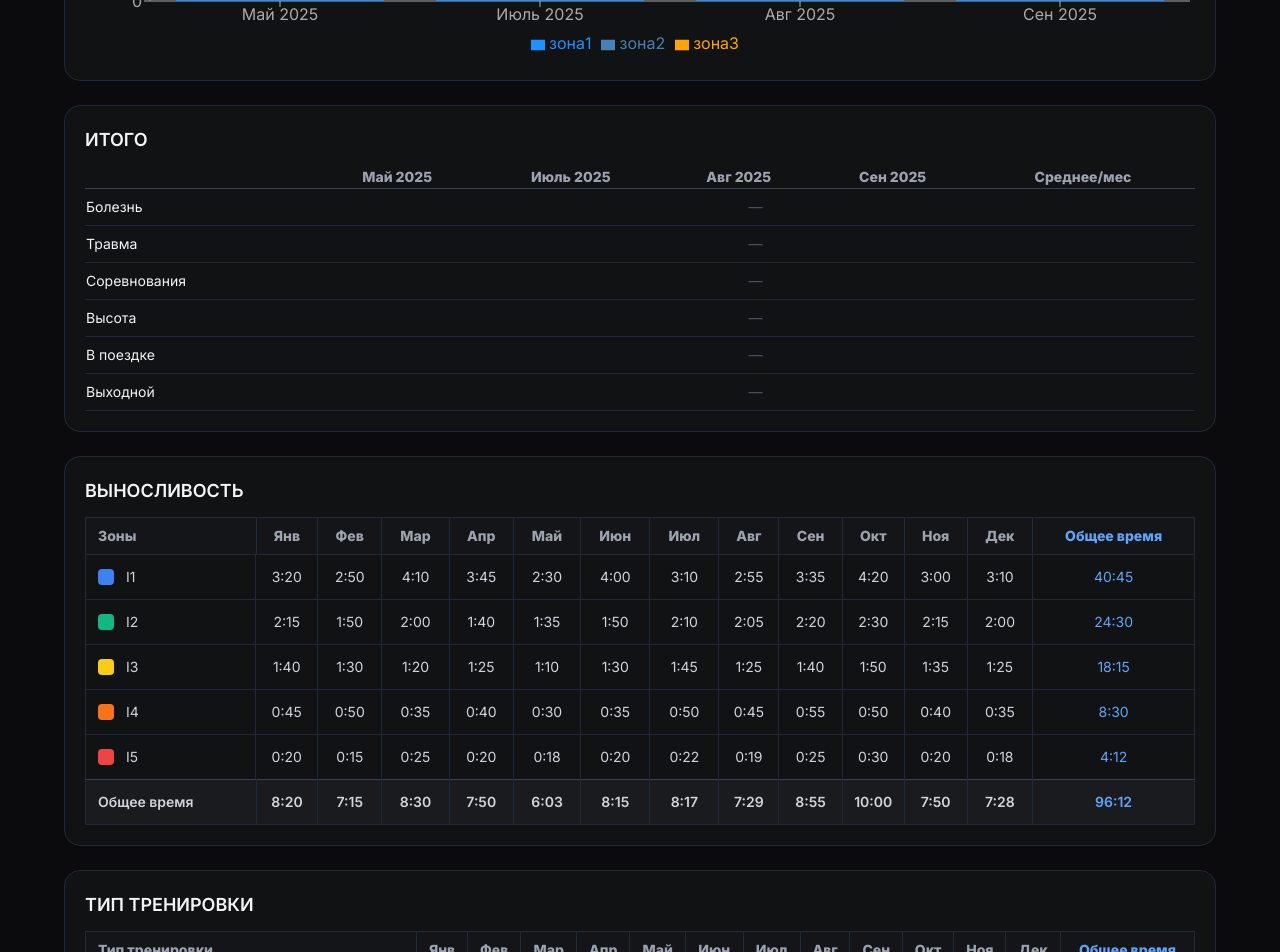
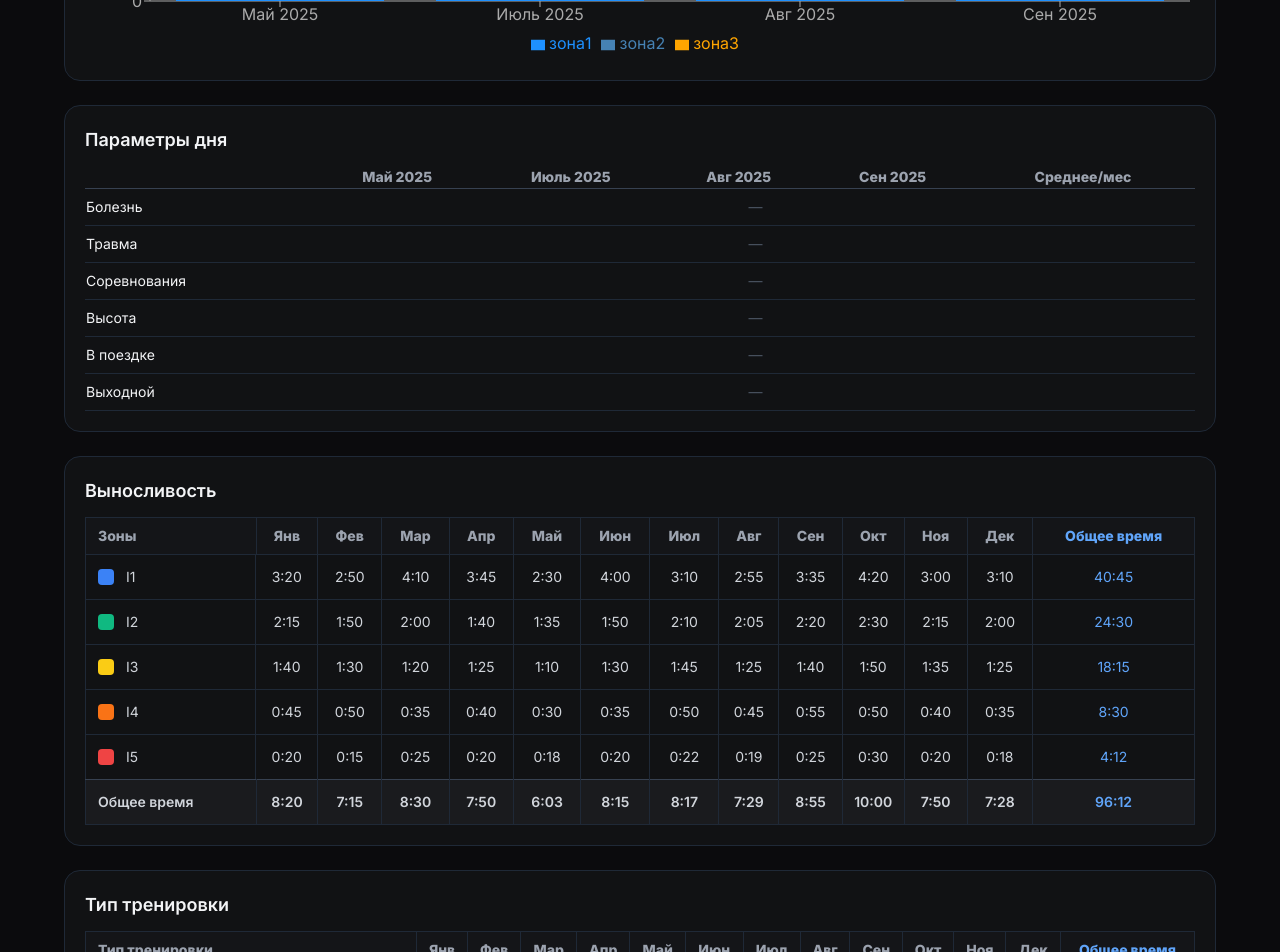
Before and after one commit to mbaliabin/dagbook-test, a React (Vite) app in the folder fasx-frontend/: page /statistics in a window 1280 px wide. Shown: the part 440-1392 px from the top of the page. Built offline with nearby package versions, Linux system fonts and the light colour scheme.

Commit message:
Доработка StatisticsPage.tsx 11

```diff
--- a/fasx-frontend/src/pages/StatisticsPage.tsx
+++ b/fasx-frontend/src/pages/StatisticsPage.tsx
@@ -203,9 +203,9 @@ export default function StatisticsPage() {
           </ResponsiveContainer>
         </div>
 
-        {/* TOTALSUM */}
+        {/* Параметры дня */}
                 <div className="bg-[#111214] p-5 rounded-2xl border border-gray-800">
-                  <h2 className="text-lg font-semibold mb-3">ИТОГО</h2>
+                  <h2 className="text-lg font-semibold mb-3">Параметры дня</h2>
                   <div className="overflow-x-auto">
                     <table className="w-full text-sm">
                       <thead className="text-gray-400 border-b border-gray-700">
@@ -232,9 +232,9 @@ export default function StatisticsPage() {
                   </div>
                 </div>
 
-        {/* ВЫНОСЛИВОСТЬ */}
+        {/* Выносливость */}
         <div className="bg-[#111214] p-5 rounded-2xl border border-gray-800">
-          <h2 className="text-lg font-semibold mb-3">ВЫНОСЛИВОСТЬ</h2>
+          <h2 className="text-lg font-semibold mb-3">Выносливость</h2>
           <div className="overflow-x-auto">
             <table className="w-full text-sm text-gray-300 border-collapse border border-gray-800">
               <thead className="text-gray-400 bg-[#141518]">
@@ -273,9 +273,9 @@ export default function StatisticsPage() {
           </div>
         </div>
 
-        {/* ТИП ТРЕНИРОВКИ */}
+        {/* Тип тренировки */}
         <div className="bg-[#111214] p-5 rounded-2xl border border-gray-800">
-          <h2 className="text-lg font-semibold mb-3">ТИП ТРЕНИРОВКИ</h2>
+          <h2 className="text-lg font-semibold mb-3">Тип тренировки</h2>
           <div className="overflow-x-auto">
             <table className="w-full text-sm text-gray-300 border-collapse border border-gray-800">
               <thead className="text-gray-400 bg-[#141518]">
```
